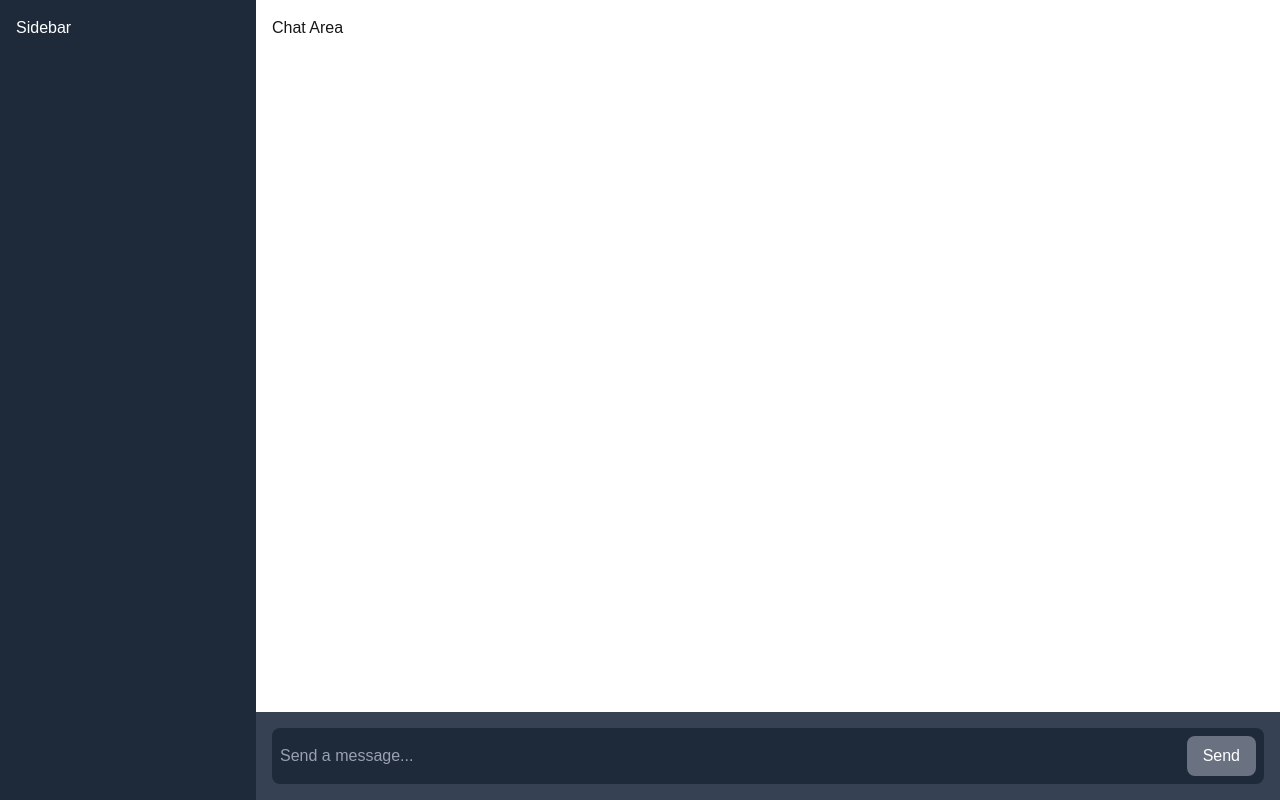
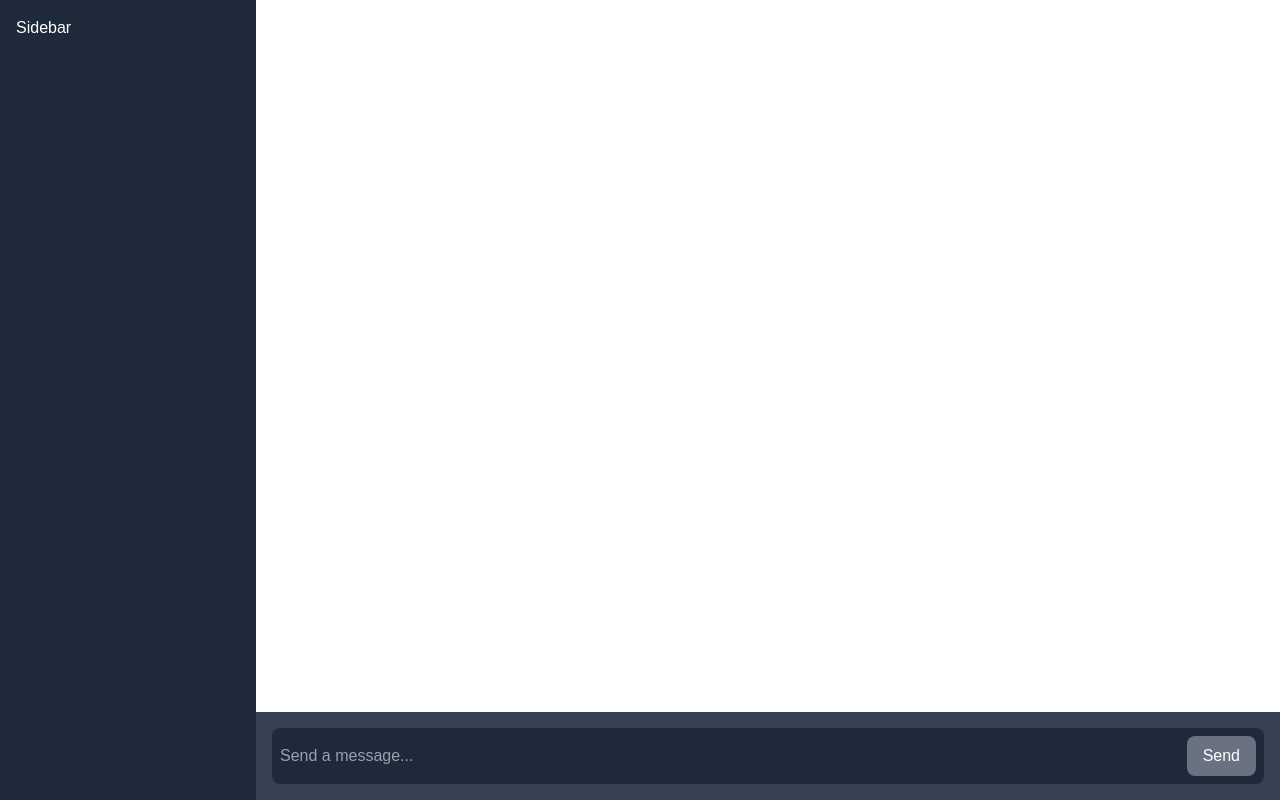
Before and after one commit to mark-torres10/multi_agent_council, a Next.js app in the folder chatgpt-ui/: page / in a window 1280 px wide. Built offline with nearby package versions, Linux system fonts and the light colour scheme.

Commit message:
feat(chat-ui): implement conversation view

```diff
--- a/chatgpt-ui/src/app/components/ChatArea.tsx
+++ b/chatgpt-ui/src/app/components/ChatArea.tsx
@@ -1,10 +1,17 @@
 import ChatInput from "./ChatInput";
+import Conversation from "./Conversation";
+import { Message } from "@/app/page";
 
-export default function ChatArea() {
+type ChatAreaProps = {
+  messages: Message[];
+  onSendMessage: (input: string) => void;
+};
+
+export default function ChatArea({ messages, onSendMessage }: ChatAreaProps) {
   return (
     <div className="flex-1 flex flex-col">
-      <div className="flex-1 p-4">Chat Area</div>
-      <ChatInput />
+      <Conversation messages={messages} />
+      <ChatInput onSendMessage={onSendMessage} />
     </div>
   );
 }
--- a/chatgpt-ui/src/app/components/ChatInput.tsx
+++ b/chatgpt-ui/src/app/components/ChatInput.tsx
@@ -2,13 +2,17 @@
 
 import { useState, FormEvent } from "react";
 
-export default function ChatInput() {
+type ChatInputProps = {
+  onSendMessage: (input: string) => void;
+};
+
+export default function ChatInput({ onSendMessage }: ChatInputProps) {
   const [input, setInput] = useState("");
 
   const handleSubmit = (e: FormEvent) => {
     e.preventDefault();
     if (!input.trim()) return;
-    console.log(input);
+    onSendMessage(input);
     setInput("");
   };
 
--- /dev/null
+++ b/chatgpt-ui/src/app/components/Conversation.tsx
@@ -0,0 +1,15 @@
+import Message from "./Message";
+
+type ConversationProps = {
+  messages: { role: "user" | "assistant"; content: string }[];
+};
+
+export default function Conversation({ messages }: ConversationProps) {
+  return (
+    <div className="flex-1 p-4 overflow-y-auto">
+      {messages.map((msg, index) => (
+        <Message key={index} role={msg.role} content={msg.content} />
+      ))}
+    </div>
+  );
+}
--- /dev/null
+++ b/chatgpt-ui/src/app/components/Message.tsx
@@ -0,0 +1,17 @@
+type MessageProps = {
+  role: "user" | "assistant";
+  content: string;
+};
+
+export default function Message({ role, content }: MessageProps) {
+  const bgColor = role === "user" ? "bg-blue-500" : "bg-gray-600";
+  const align = role === "user" ? "justify-end" : "justify-start";
+
+  return (
+    <div className={`flex ${align} mb-4`}>
+      <div className={`px-4 py-2 rounded-lg text-white ${bgColor}`}>
+        {content}
+      </div>
+    </div>
+  );
+}
--- a/chatgpt-ui/src/app/page.tsx
+++ b/chatgpt-ui/src/app/page.tsx
@@ -1,11 +1,35 @@
+"use client";
+
+import { useState } from "react";
 import Sidebar from "@/app/components/Sidebar";
 import ChatArea from "@/app/components/ChatArea";
 
+export type Message = {
+  role: "user" | "assistant";
+  content: string;
+};
+
 export default function Home() {
+  const [messages, setMessages] = useState<Message[]>([]);
+
+  const handleNewMessage = (input: string) => {
+    const userMessage: Message = { role: "user", content: input };
+    setMessages((prevMessages) => [...prevMessages, userMessage]);
+
+    // Stubbed AI response
+    setTimeout(() => {
+      const aiMessage: Message = {
+        role: "assistant",
+        content: "This is a stubbed response.",
+      };
+      setMessages((prevMessages) => [...prevMessages, aiMessage]);
+    }, 500);
+  };
+
   return (
     <div className="flex h-screen">
       <Sidebar />
-      <ChatArea />
+      <ChatArea messages={messages} onSendMessage={handleNewMessage} />
     </div>
   );
 }
```
